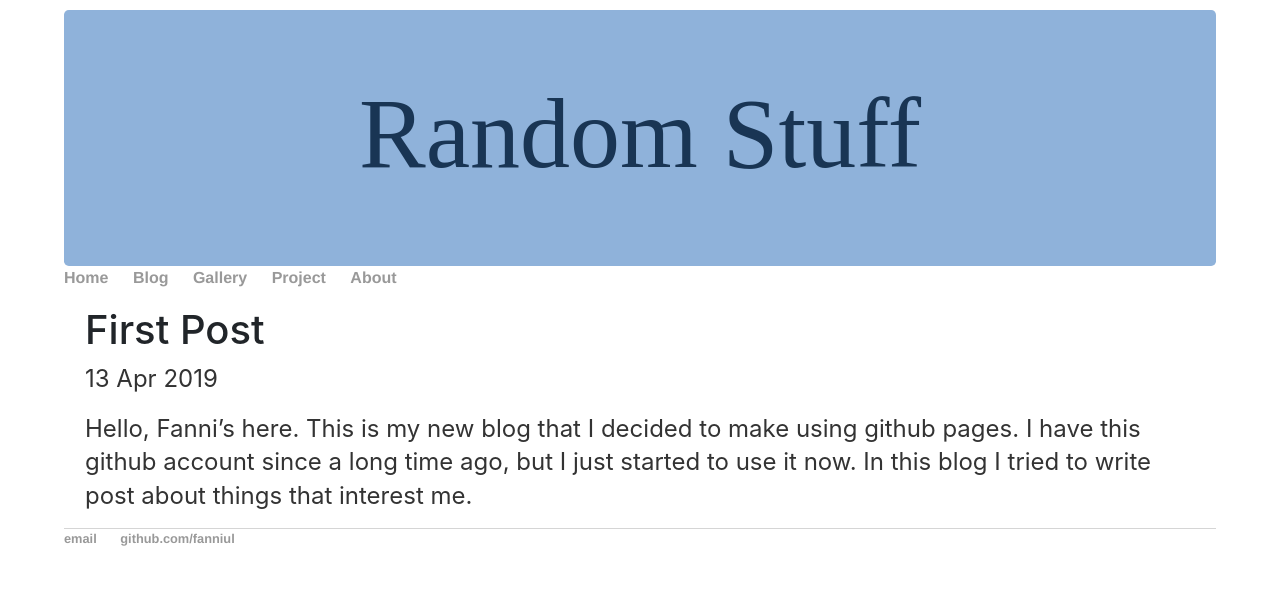
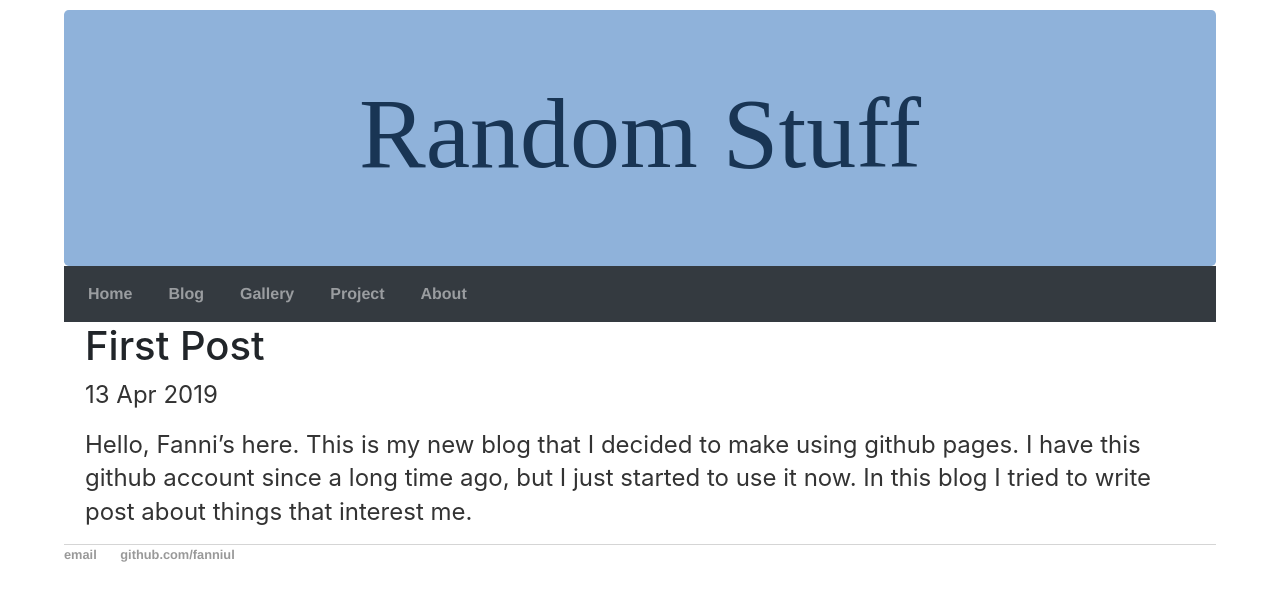
Before and after one commit to fanniul/fanniul.github.io, a Jekyll site: the page built from _posts/2019-04-13-first-post.md, in a window 1280 px wide. Shown: the top 601 px of the page. Built offline with Jekyll 4.4.1, drawn with Linux system fonts in a browser that asks for light colours; some web fonts are replaced.

Commit message:
Update default.html

```diff
--- a/_layouts/default.html
+++ b/_layouts/default.html
@@ -22,15 +22,32 @@
 			<div class="jumbotron text-center bg-lightblue" style="margin-bottom:0;">
 			  <h1 style="font-family: Sophia;font-size: 100px;color:#193554;" >Random Stuff</h1>
 			</div>
-			<nav>
-	    		<ul>
-	        		<li><a href="/">Home</a></li>
-				<li><a href="/blog">Blog</a></li>
-				<li><a href="/gallery">Gallery</a></li>
-				<li><a href="/project">Project</a></li>
-				<li><a href="/about">About</a></li>
-			</ul>
+			<!-- Nav Bar -->
+			<nav class="navbar navbar-expand-sm bg-dark navbar-dark">
+			  <button class="navbar-toggler" type="button" data-toggle="collapse" data-target="#collapsibleNavbar">
+			    <span class="navbar-toggler-icon"></span>
+			  </button>
+			  <div class="collapse navbar-collapse" id="collapsibleNavbar">
+			    <ul class="navbar-nav text-center">
+			      <li class="nav-item">
+				<a class="nav-link" href="/">Home</a>
+			      </li>
+			      <li class="nav-item">
+				<a class="nav-link" href="/blog">Blog</a>
+			      </li>
+			      <li class="nav-item">
+				<a class="nav-link" href="/gallery">Gallery</a>
+			      </li>
+			      <li class="nav-item">
+				<a class="nav-link" href="/project">Project</a>
+			      </li>
+			      <li class="nav-item">
+				<a class="nav-link" href="/about">About</a>
+			      </li>
+			    </ul>
+			  </div>
 			</nav>
+
 			<div class="container">
 
 			{{ content }}
```
